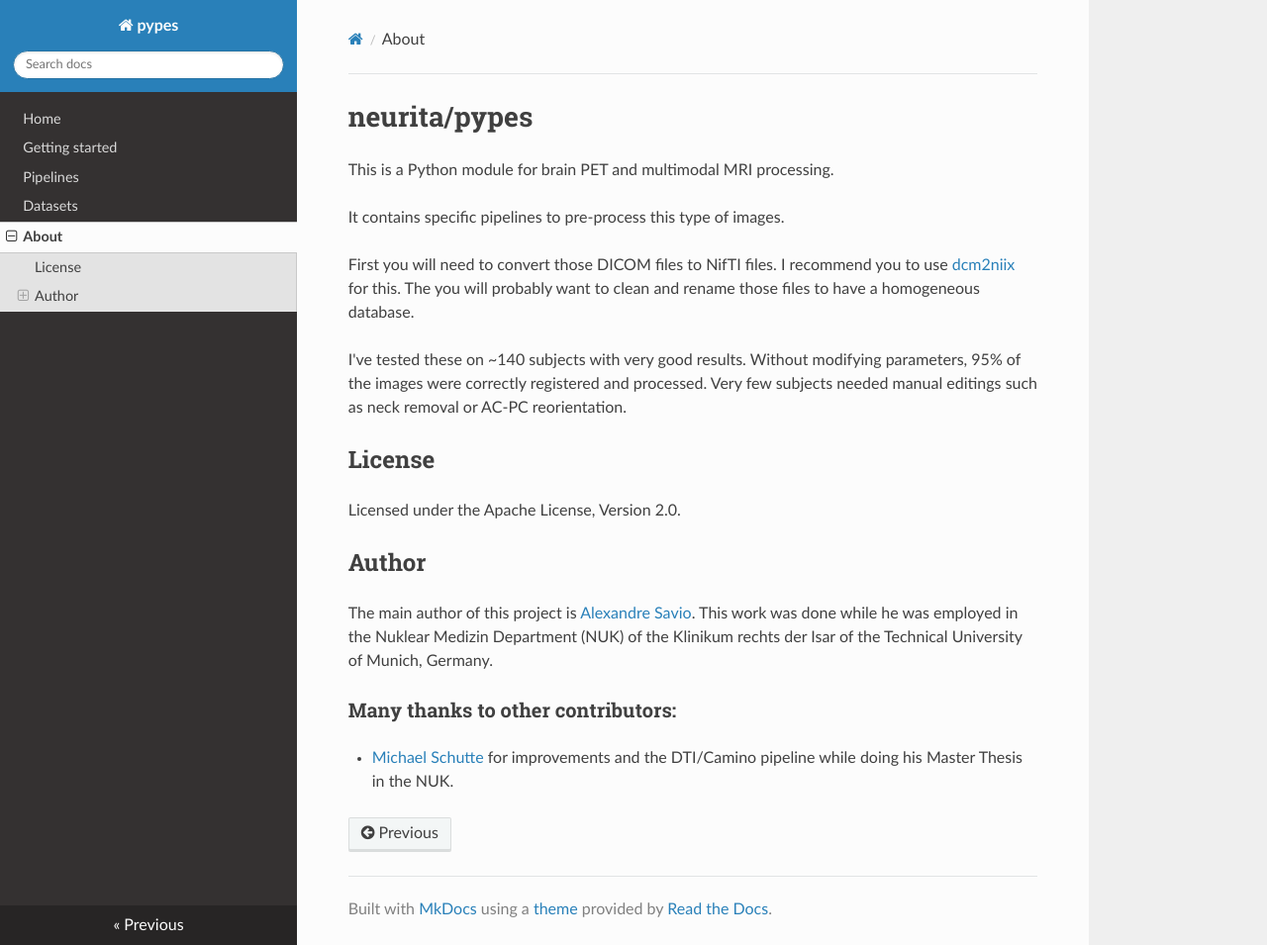
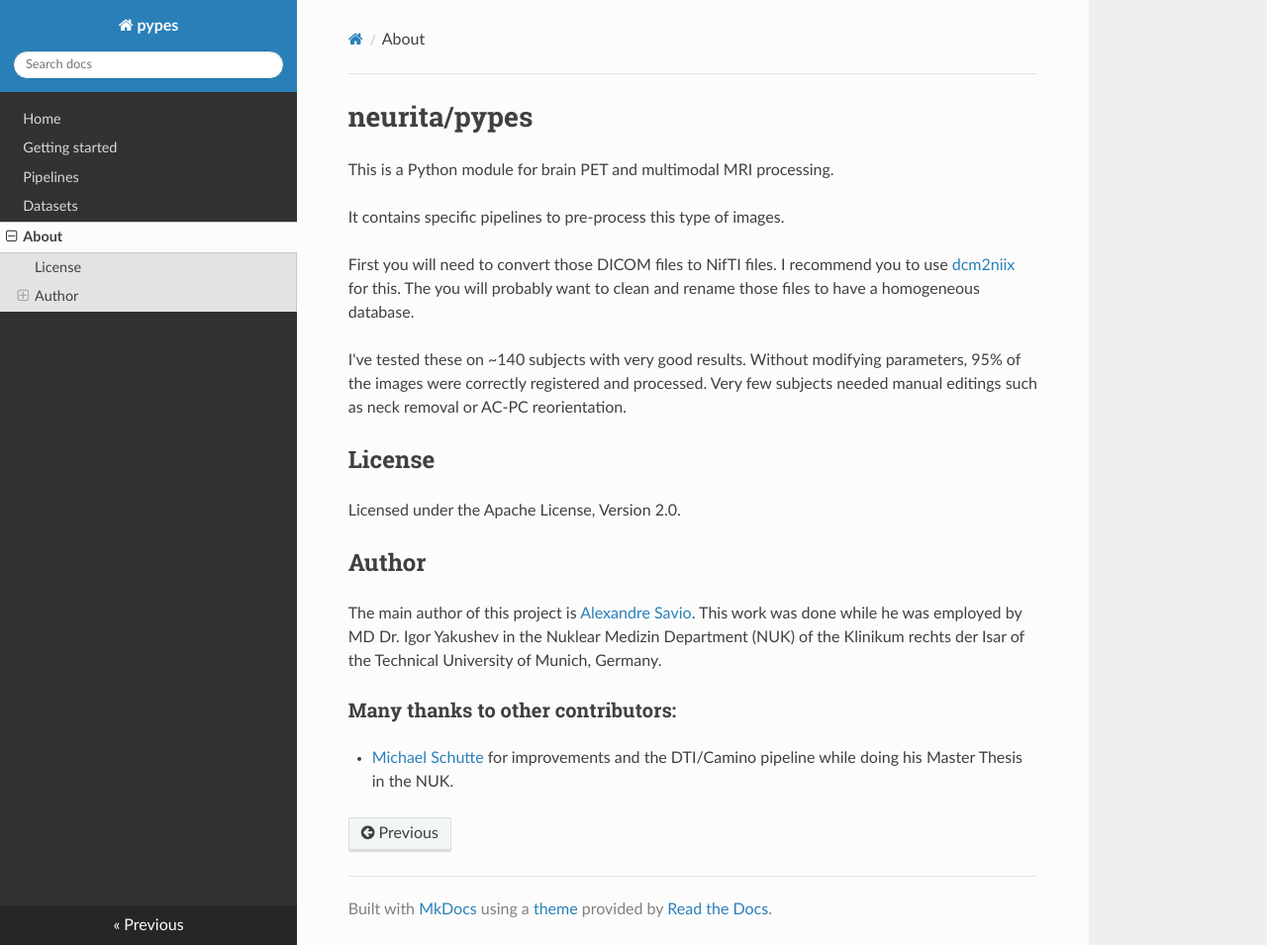
Before and after one commit to Neurita/pypes, an MkDocs documentation site: the page built from docs/about.md, in a window 1280 px wide and 955 px high. Shown: the whole window at 99% size. Built offline with MkDocs 1.6.1, drawn with Linux system fonts in a browser that asks for light colours; nearby versions of some CDN libraries; old or Windows-style settings are respelled for this version of MkDocs.

Commit message:
add credit to boss

```diff
--- a/docs/about.md
+++ b/docs/about.md
@@ -21,8 +21,9 @@ Licensed under the Apache License, Version 2.0.
 ## Author
 
 The main author of this project is [Alexandre Savio](http://alexsavio.github.io/).
-This work was done while he was employed in the Nuklear Medizin Department (NUK) of
-the Klinikum rechts der Isar of the Technical University of Munich, Germany.
+This work was done while he was employed by MD Dr. Igor Yakushev
+in the Nuklear Medizin Department (NUK) of the Klinikum rechts der Isar of
+the Technical University of Munich, Germany.
 
 ### Many thanks to other contributors:
 
```
